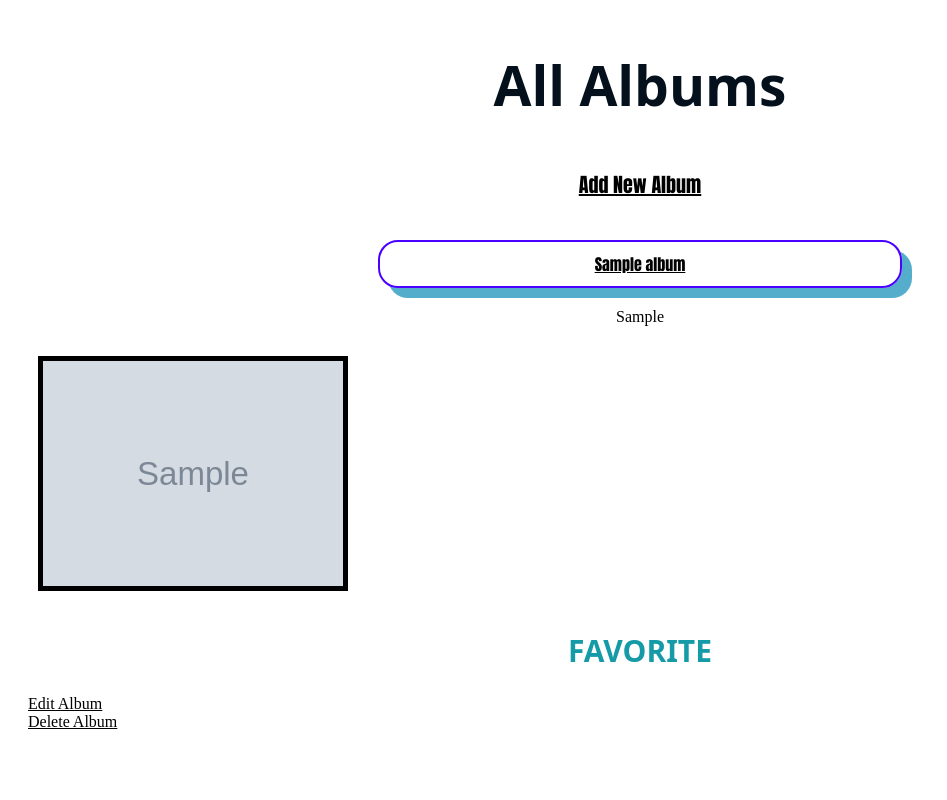
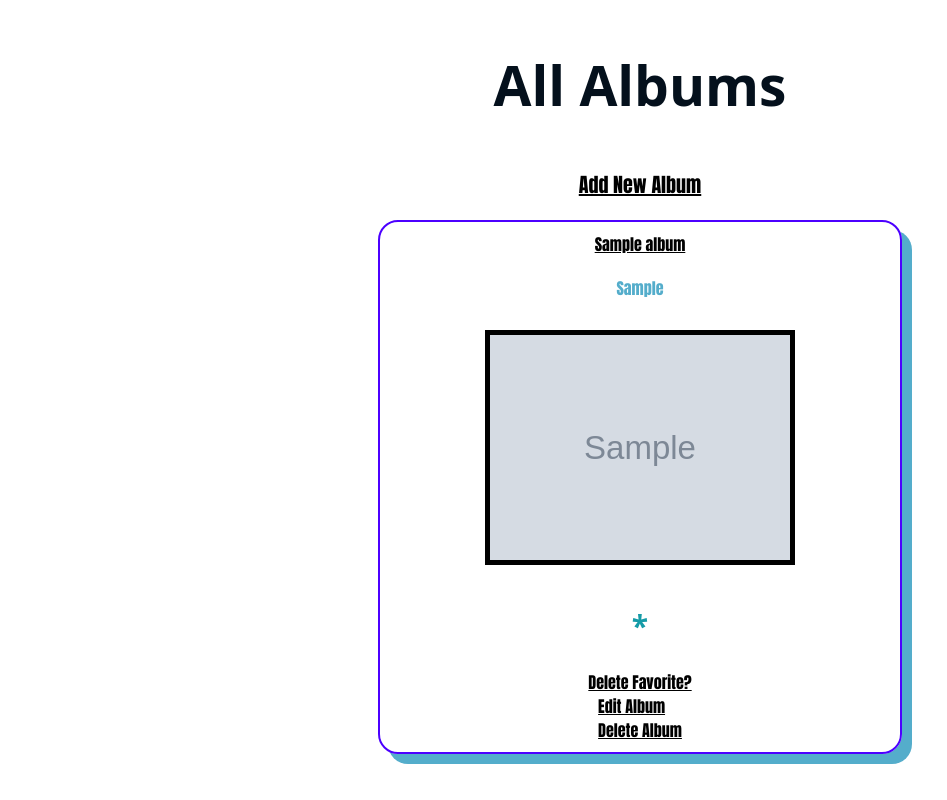
Before and after one commit to Momentum-Team-13/django-music-dortizkosobucki, a Django app: page / in a window 1280 px wide. Shown: the whole page, without its empty margins (0-947 px from the left). Run offline with Django 4.2, Linux system fonts and the light colour scheme; tables that the repository leaves empty hold one stand-in row (values such as "Sample post"); grey boxes marked "Sample" are stand-in pictures.

Commit message:
delete favorite not working, add favorite is

```diff
--- a/albums/models.py
+++ b/albums/models.py
@@ -22,8 +22,8 @@ class User(AbstractUser):
 
 
 class Favorite(models.Model):
-    user = models.ForeignKey("User", on_delete=models.CASCADE, related_name="favorites", null=True, blank=True)
-    album = models.ForeignKey("Album", on_delete=models.CASCADE, related_name="favorites", null=True, blank=True)
+    user = models.ForeignKey("User", on_delete=models.CASCADE, related_name='favorites', null=True, blank=True)
+    album = models.ForeignKey("Album", on_delete=models.CASCADE, related_name='favorites', null=True, blank=True)
     created_at = models.DateTimeField(auto_now_add=True)
 
     def __str__(self):
--- a/albums/views.py
+++ b/albums/views.py
@@ -1,7 +1,7 @@
 import re
 from django.shortcuts import render, redirect, get_object_or_404
-from .models import Album
-from .forms import AlbumForm
+from .models import Favorite, Album
+from .forms import AlbumForm, FavoriteForm
 from webbrowser import get
 
 def list_albums(request):
@@ -42,17 +42,24 @@ def delete_album(request, pk):
         return redirect(to='list_albums')
     return render(request, "albums/delete_album.html", {"album": album})
 
-# def list_by_artist(request, pk):
-#     artist = get_object_or_404(Artist, pk=pk)
-#     return render(request, 'albums/list_by_albums.html', {"artist":artist})
 
-# def favorite(request, pk):
-#     album = get_object_or_404(Album, pk=pk)
-#     if request.method == "GET":
-#         form = FavoriteForm
-#     else:
-#         form = FavoriteForm(data=request.POST)
-#         if form.is_valid():
-#             form.save()
-#             return redirect(to='list_albums')
-#     return render(request, "albums/favorite.html", {"form":form, "album":album})
+def add_favorite(request, pk):
+    album = get_object_or_404(Album, pk=pk)
+    if request.method == "GET":
+        form = FavoriteForm
+    else:
+        form = FavoriteForm(data=request.POST)
+        if form.is_valid():
+            form.save()
+            return redirect(to='list_albums')
+    return render(request, "albums/add_favorite.html", {"form":form, "album":album})
+
+def delete_favorite(request, pk):
+    album = get_object_or_404(Album, pk=pk),
+    favorite = album.favorites.get(user=request.user)
+    if request.method == 'GET':
+        return render(request, "albums/delete_favorite.html", {"album":album, "pk":pk})
+    if request.method == 'POST':
+        favorite.delete()
+        return redirect(to='list_albums')
+    return render(request, "albums/delete_favorite.html", {"album":album})
--- a/django_music/urls.py
+++ b/django_music/urls.py
@@ -26,6 +26,8 @@ urlpatterns = [
     path('albums/<int:pk>/individual', album_views.album_details, name="album_details"),
     path('albums/<int:pk>/edit/', album_views.edit_album, name='edit_album'),
     path('albums/<int:pk>/delete/',album_views.delete_album,name='delete_album'),
+    path('albums/<int:pk>/add_fav', album_views.add_favorite, name='add_favorite'),
+    path('albums/<int:pk>/delete_fav', album_views.delete_favorite, name='delete_favorite'),
 ]
 
 if settings.DEBUG:
--- a/static/css/styles.css
+++ b/static/css/styles.css
@@ -66,15 +66,9 @@ h5 {
     margin: 10px;
     font-family: Impact, Haettenschweiler, 'Arial Narrow Bold', sans-serif;
     color: rgb(84, 173, 203);
-
     background-size: 1000px;
     max-width: 500px;
     margin: auto;
-
-}
-
-.flex-container {
-    padding: 20px;
 }
 
 .artist {
--- a/templates/albums/favorite.html
+++ b/templates/albums/add_favorite.html
@@ -2,7 +2,7 @@
 {% block content %}
 
 <div>Add Favorite</div>
-<form action="{% url 'favorite' pk=album.pk %}" method="POST">
+<form action="{% url 'add_favorite' pk=album.pk %}" method="POST">
     {% csrf_token %}
     {{ form.as_p }}
     <div>
--- a/templates/albums/list_albums.html
+++ b/templates/albums/list_albums.html
@@ -7,30 +7,31 @@
 
 <div class="flex-container">
     {% for album in albums %}
-    <div class="record"><a href="{% url 'album_details' pk=album.pk %}">{{ album.title }}</a></div>
-
+    <div class="record">
+        <a href="{% url 'album_details' pk=album.pk %}">{{ album.title }}</a>
         <div class="artist">
             {% if album.artist %}
             {{ album.artist }}
             {% endif %}
         </div>
-
         <div class="cover">
             {% if album.cover %}
             <img src="{{ album.cover.url }}" alt="{{ album.cover }}">
             {% endif %}
         </div>
-
         <div class="favorite">
             {% if album in favorite_albums %}
-        <h2>FAVORITE</h2>
+            <h2>*</h2>
+            <a href="{% url 'delete_favorite' pk=album.pk %}">Delete Favorite?</a>
+            {% else %}
+            <a href="{% url 'add_favorite' pk=album.pk %}">Add Favorite?</a>
             {% endif %}
         </div>
         <div class="functions">
             <a href="{% url 'edit_album' pk=album.pk %}">Edit Album</a><br>
             <a class="red" href="{% url 'delete_album' pk=album.pk %}">Delete Album</a>
         </div>
-
+    </div>
     {% endfor %}
 </div>
 {% endblock %}
```
Also changed, not shown: templates/albums/delete_favorite.html (added, +15 -0 lines). Lines whose indentation alone changed are shown as unchanged.
